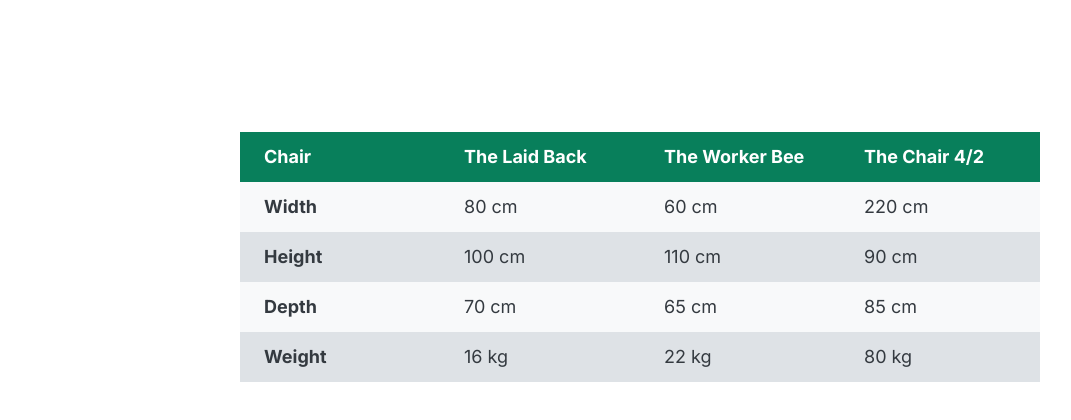
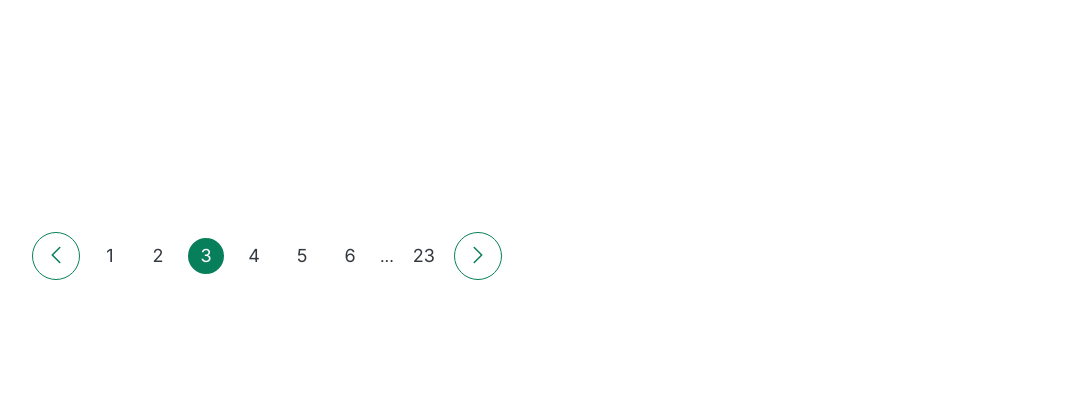
Before and after one commit to colingreens/react-components, a React (Vite) app: page / in a window 1280 px wide. Shown: the top 420 px of the page, without its empty margins (0-1071 px from the left). Built offline with nearby package versions, Linux system fonts and the light colour scheme.

Commit message:
static pagination added

```diff
--- /dev/null
+++ b/components/pagination/pagination.jsx
@@ -0,0 +1,40 @@
+import { ChevronLeftIcon, ChevronRightIcon } from "@heroicons/react/24/solid";
+import classes from "./pagination.module.css";
+
+export default function Pagination() {
+  return (
+    <div className={classes.pagination}>
+      <button className={`${classes.btn} ${classes["btn--left"]}`}>
+        <ChevronLeftIcon className={classes["button-icon"]} />
+      </button>
+      <a href="#" className={classes["page-link"]}>
+        1
+      </a>
+      <a href="#" className={classes["page-link"]}>
+        2
+      </a>
+      <a
+        href="#"
+        className={`${classes["page-link"]} ${classes["page-link--current"]}`}
+      >
+        3
+      </a>
+      <a href="#" className={classes["page-link"]}>
+        4
+      </a>
+      <a href="#" className={classes["page-link"]}>
+        5
+      </a>
+      <a href="#" className={classes["page-link"]}>
+        6
+      </a>
+      <span className={classes.dots}>...</span>
+      <a href="#" className={classes["page-link"]}>
+        23
+      </a>
+      <button className={`${classes.btn} ${classes["btn--right"]}`}>
+        <ChevronRightIcon className={classes["button-icon"]} />
+      </button>
+    </div>
+  );
+}
--- /dev/null
+++ b/components/pagination/pagination.module.css
@@ -0,0 +1,78 @@
+@import url("https://fonts.googleapis.com/css2?family=Inter:wght@400;500;700&display=swap");
+/*
+SPACING SYSTEM (px)
+2 / 4 / 8 / 12 / 16 / 24 / 32 / 48 / 64 / 80 / 96 / 128
+
+FONT SIZE SYSTEM (px)
+10 / 12 / 14 / 16 / 18 / 20 / 24 / 30 / 36 / 44 / 52 / 62 / 74 / 86 / 98
+*/
+
+/*
+MAIN COLOR: #087f5b
+GREY COLOR: #343a40
+*/
+
+* {
+  margin: 0;
+  padding: 0;
+  box-sizing: border-box;
+}
+
+/* ------------------------ */
+/* GENERAL STYLES */
+/* ------------------------ */
+body {
+  font-family: "Inter", sans-serif;
+  color: #343a40;
+  line-height: 1;
+}
+
+.pagination {
+  display: flex;
+  gap: 12px;
+  align-items: center;
+  margin-top: 200px;
+}
+
+.btn {
+  width: 48px;
+  height: 48px;
+  border-radius: 50%;
+  background-color: #fff;
+  color: #087f5b;
+  border: 1px solid #087f5b;
+  cursor: pointer;
+}
+.btn:hover {
+  background-color: #087f5b;
+  color: #fff;
+}
+
+.button-icon {
+  width: 24px;
+  height: 24px;
+}
+
+.page-link:link,
+.page-link:visited {
+  font-size: 18px;
+  color: #343a40;
+  text-decoration: none;
+  height: 36px;
+  width: 36px;
+  border-radius: 50%;
+  display: flex;
+  align-items: center;
+  justify-content: center;
+}
+
+.page-link:hover,
+.page-link:active,
+.page-link.page-link--current {
+  background-color: #087f5b;
+  color: #fff;
+}
+
+.dots {
+  color: #343a40;
+}
--- a/src/App.jsx
+++ b/src/App.jsx
@@ -1,9 +1,9 @@
-import Table from "../components/table/table";
+import Pagination from "../components/pagination/pagination";
 
 import "./App.css";
 
 function App() {
-  return <Table />;
+  return <Pagination />;
 }
 
 export default App;
```
